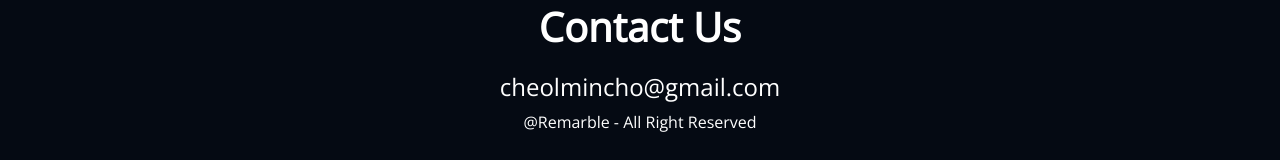
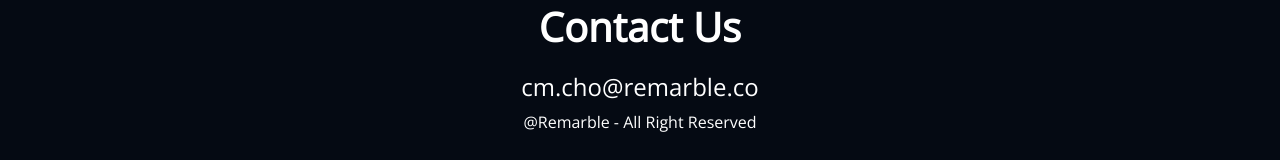
Before and after one commit to charming111/charming111.github.io, a plain HTML site: page index.html in a window 1280 px wide. Shown: the part 1257-1417 px from the top of the page. Drawn offline with nearby package versions, Linux system fonts and the light colour scheme.

Commit message:
Update index.html

```diff
--- a/index.html
+++ b/index.html
@@ -88,7 +88,7 @@
     <footer id="contact" class="section">
     <div class="max-container">
         <h2 class="title">Contact Us</h2>
-        <p class="description">cheolmincho@gmail.com</p>
+        <p class="description">cm.cho@remarble.co</p>
         <p>@Remarble - All Right Reserved</p>
     </div>
     </footer>
```
